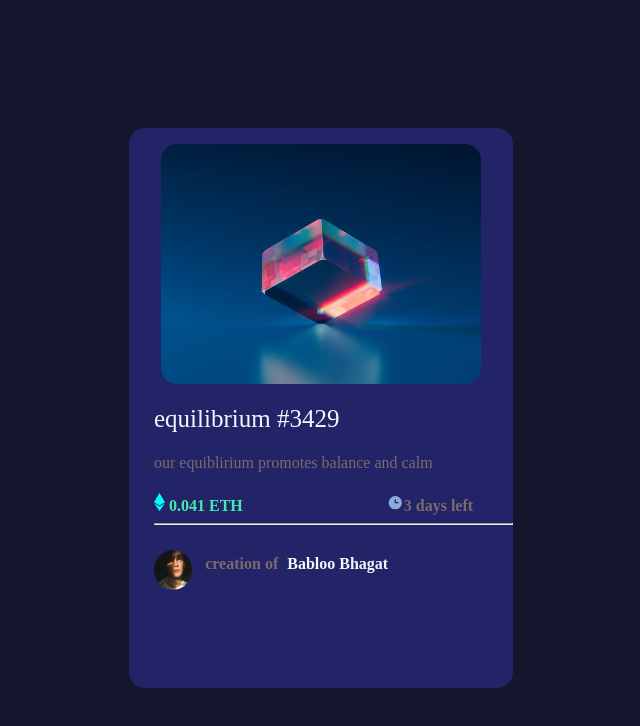
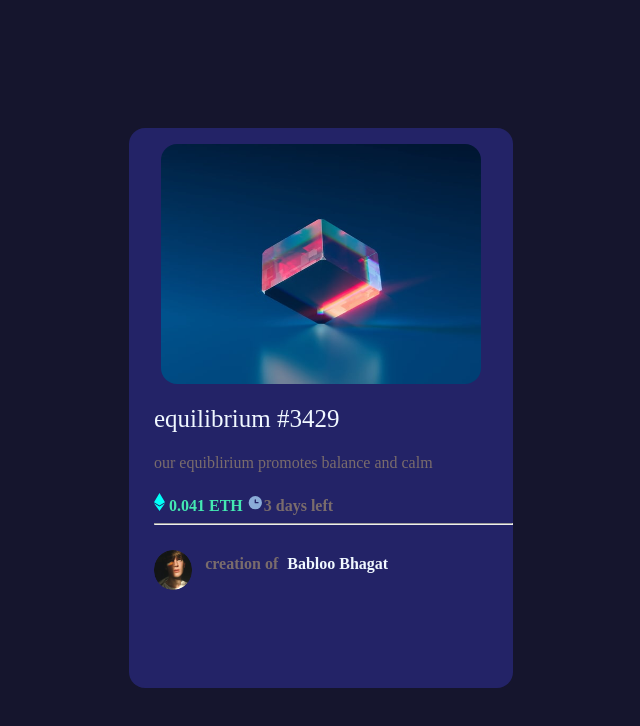
Before and after one commit to manish-hub289/blog-card0, a plain HTML site: page index.html in a window 1280 px wide. Shown: the whole page, without its empty margins (319-959 px from the left). Drawn offline with Linux system fonts and the light colour scheme.

Commit message:
Update index.html

```diff
--- a/index.html
+++ b/index.html
@@ -15,10 +15,10 @@
         <h3>our equiblirium promotes balance and calm</h3>
 
             <h4><img src="icon-ethereum.svg" alt=""> 0.041 ETH
-                <div class="left">
+
             <span class="right">
             <img src="icon-clock.svg" alt="">3 days left</span>
-        </div>
+
 
 
         <hr>
@@ -28,4 +28,5 @@
         </div>
     </div>
 </body>
+
 </html>
```
